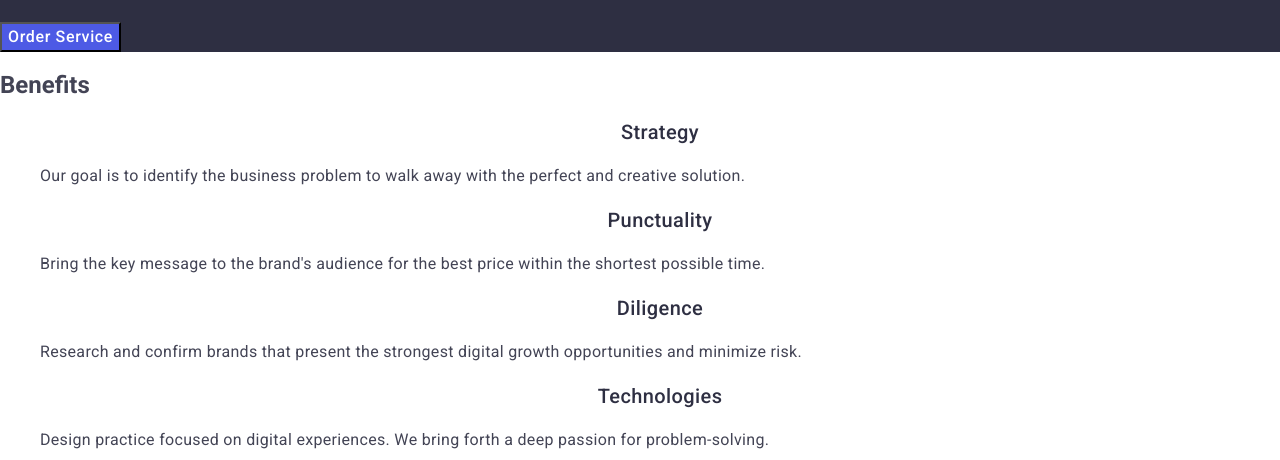
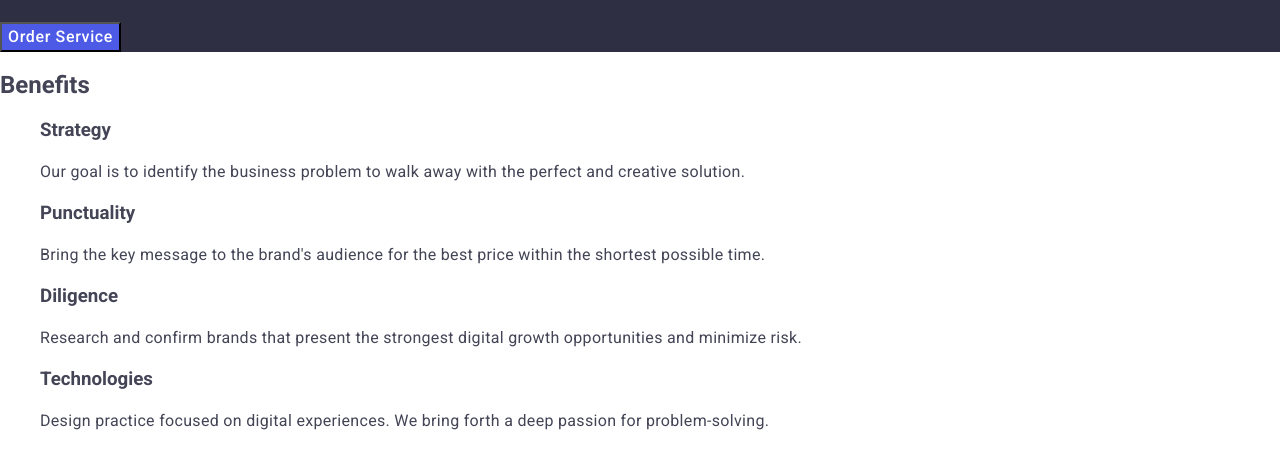
Before and after one commit to Galina-09/goit-markup-hw-02, a plain HTML site: page index.html in a window 1280 px wide. Shown: the part 304-764 px from the top of the page. Drawn offline with nearby package versions, Linux system fonts and the light colour scheme.

Commit message:
Update index.html

```diff
--- a/index.html
+++ b/index.html
@@ -55,28 +55,28 @@
         <h2 class="benefits-title">Benefits</h2>
         <ul>
           <li class="benefits-li">
-            <h3 class="benefits-h3">Strategy</h3>
+            <h3 class="benefits-subtitle">Strategy</h3>
             <p class="benefits-text">
               Our goal is to identify the business problem to walk away with the
               perfect and creative solution.
             </p>
           </li>
           <li class="benefits-li">
-            <h3 class="benefits-h3">Punctuality</h3>
+            <h3 class="benefits-subtitle">Punctuality</h3>
             <p class="benefits-text">
               Bring the key message to the brand's audience for the best price
               within the shortest possible time.
             </p>
           </li>
           <li class="benefits-li">
-            <h3 class="benefits-h3">Diligence</h3>
+            <h3 class="benefits-subtitle">Diligence</h3>
             <p class="benefits-text">
               Research and confirm brands that present the strongest digital
               growth opportunities and minimize risk.
             </p>
           </li>
           <li class="benefits-li">
-            <h3 class="benefits-h3">Technologies</h3>
+            <h3 class="benefits-subtitle">Technologies</h3>
             <p class="benefits-text">
               Design practice focused on digital experiences. We bring forth a
               deep passion for problem-solving.
```
